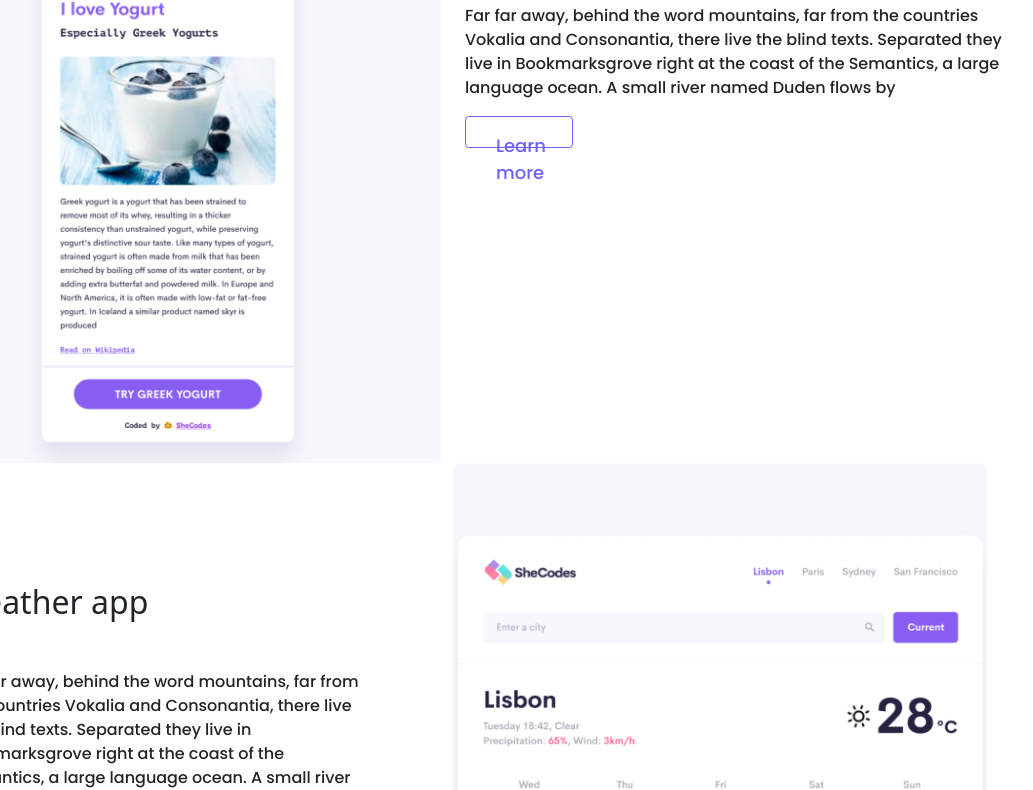
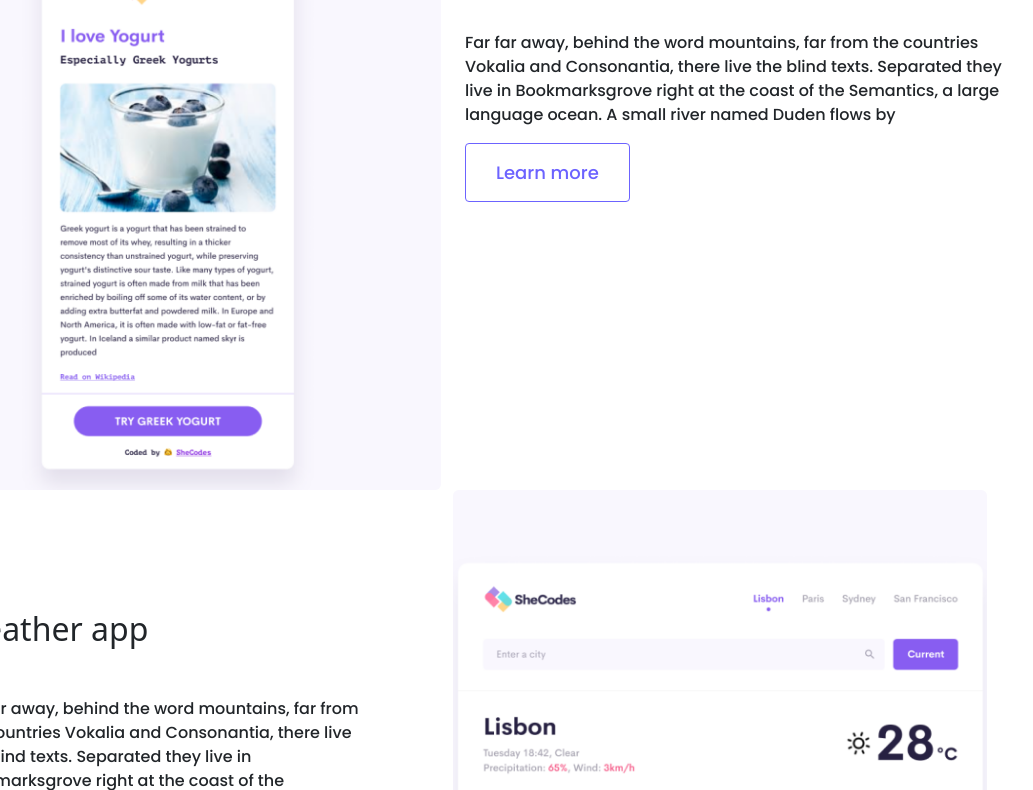
Before and after one commit to igukova/portfolio1, a plain HTML site: page index.html in a window 1280 px wide. Shown: the part 737-1527 px from the top of the page, without its empty margins (187-1220 px from the left). Drawn offline with nearby package versions, Linux system fonts and the light colour scheme.

Commit message:
Update btn

```diff
--- a/styles.css
+++ b/styles.css
@@ -19,9 +19,6 @@ p {
 }
 
 .btn {
-  width: 108px;
-  height: 27px;
-
   font-family: "Poppins";
   font-style: normal;
   font-weight: 500;
```
